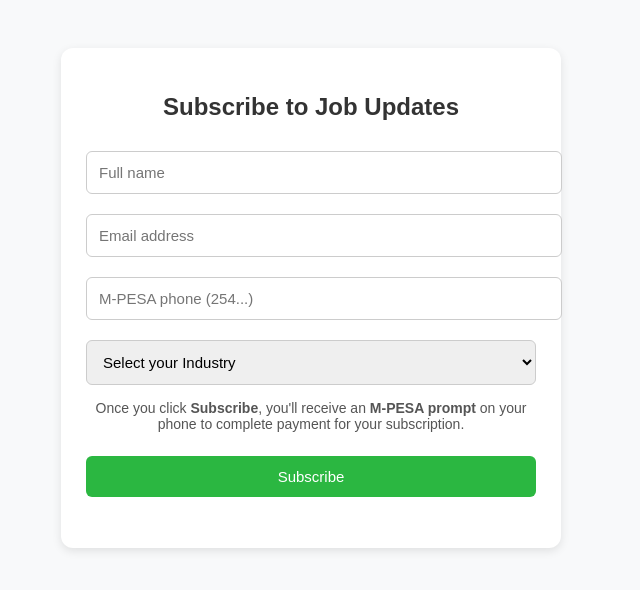
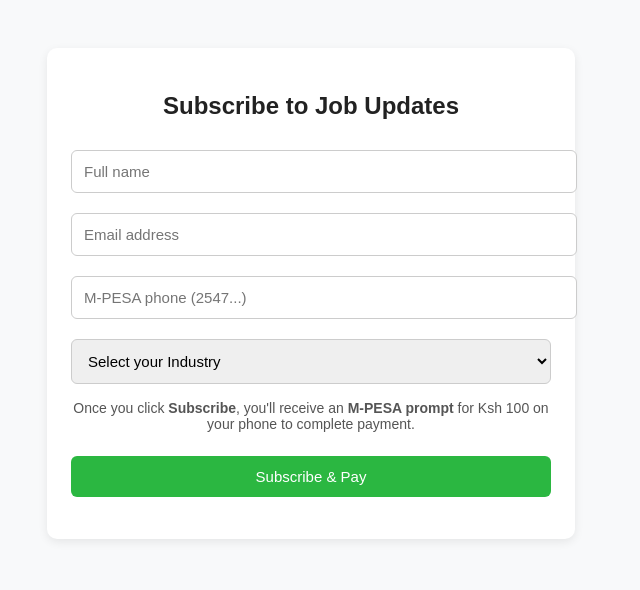
Before and after one commit to D3bbie100/job-updates-app, a website: page index.html in a window 1280 px wide. Shown: the whole page, without its empty margins (329-969 px from the left). Drawn offline with Linux system fonts and the light colour scheme.

Commit message:
Update index.html
code update

```diff
--- a/index.html
+++ b/index.html
@@ -1,68 +1,25 @@
 <!DOCTYPE html>
 <html lang="en">
   <head>
-    <meta charset="UTF-8" />
-    <meta name="viewport" content="width=device-width, initial-scale=1.0" />
+    <meta charset="utf-8" />
+    <meta name="viewport" content="width=device-width,initial-scale=1" />
     <title>Subscribe to Job Updates</title>
     <style>
-      body {
-        font-family: Arial, sans-serif;
-        background: #f8f9fa;
-        padding: 40px;
-      }
-      form {
-        max-width: 450px;
-        margin: auto;
-        background: white;
-        padding: 25px;
-        border-radius: 12px;
-        box-shadow: 0 3px 10px rgba(0, 0, 0, 0.1);
-      }
-      h2 {
-        text-align: center;
-        color: #333;
-      }
-      input,
-      select,
-      button {
-        width: 100%;
-        padding: 12px;
-        margin: 10px 0;
-        border: 1px solid #ccc;
-        border-radius: 6px;
-        font-size: 15px;
-      }
-      button {
-        background: #2bb741;
-        color: white;
-        border: none;
-        cursor: pointer;
-        transition: 0.3s;
-      }
-      button:hover {
-        background: #239f39;
-      }
-      #message {
-        text-align: center;
-        margin-top: 10px;
-        color: #555;
-      }
-      p.notice {
-        font-size: 14px;
-        color: #555;
-        margin-top: 5px;
-        text-align: center;
-      }
+      body { font-family: Arial, sans-serif; background:#f8f9fa; padding:40px; }
+      form { max-width:480px; margin:auto; background:#fff; padding:24px; border-radius:10px; box-shadow:0 3px 10px rgba(0,0,0,0.08); }
+      h2 { text-align:center; color:#222; }
+      input, select, button { width:100%; padding:12px; margin:10px 0; border-radius:6px; border:1px solid #ccc; font-size:15px; }
+      button { background:#2bb741; color:#fff; border:none; cursor:pointer; }
+      p.notice { font-size:14px; color:#555; text-align:center; margin-top:6px; }
+      #message { text-align:center; margin-top:8px; color:#333; }
     </style>
   </head>
   <body>
     <form id="subscribeForm">
       <h2>Subscribe to Job Updates</h2>
-
-      <input type="text" id="name" placeholder="Full name" required />
-      <input type="email" id="email" placeholder="Email address" required />
-      <input type="tel" id="phone" placeholder="M-PESA phone (254...)" required />
-
+      <input id="name" placeholder="Full name" required />
+      <input id="email" type="email" placeholder="Email address" required />
+      <input id="phone" placeholder="M-PESA phone (2547...)" required />
       <select id="industry" required>
         <option value="">Select your Industry</option>
         <option value="technology">Technology</option>
@@ -76,38 +33,32 @@
         <option value="unskilled_and_administrative">Unskilled and Administrative</option>
         <option value="supply_chain_and_procurement">Supply Chain, Procurement and Others</option>
       </select>
-
-      <p class="notice">
-        Once you click <strong>Subscribe</strong>, you'll receive an <strong>M‑PESA prompt</strong>
-        on your phone to complete payment for your subscription.
-      </p>
-
-      <button type="submit">Subscribe</button>
-      <p id="message"></p>
+      <p class="notice">Once you click <strong>Subscribe</strong>, you'll receive an <strong>M‑PESA prompt</strong> for Ksh 100 on your phone to complete payment.</p>
+      <button type="submit">Subscribe & Pay</button>
+      <div id="message"></div>
     </form>
-
     <script>
-      document
-        .getElementById("subscribeForm")
-        .addEventListener("submit", async (e) => {
-          e.preventDefault();
-
-          const data = {
-            name: document.getElementById("name").value,
-            email: document.getElementById("email").value,
-            phone: document.getElementById("phone").value,
-            industry: document.getElementById("industry").value,
-          };
-
-          const res = await fetch("/subscribe", {
-            method: "POST",
-            headers: { "Content-Type": "application/json" },
-            body: JSON.stringify(data),
+      const form = document.getElementById('subscribeForm');
+      form.addEventListener('submit', async (e) => {
+        e.preventDefault();
+        const name = document.getElementById('name').value.trim();
+        const email = document.getElementById('email').value.trim();
+        const phone = document.getElementById('phone').value.trim();
+        const industry = document.getElementById('industry').value;
+        document.getElementById('message').textContent = 'Sending payment prompt...';
+        try {
+          const resp = await fetch('/subscribe', {
+            method: 'POST',
+            headers: { 'Content-Type':'application/json' },
+            body: JSON.stringify({ name, email, phone, industry })
           });
-
-          const msg = await res.json();
-          document.getElementById("message").textContent = msg.message;
-        });
+          const data = await resp.json();
+          document.getElementById('message').textContent = data.message || 'Check your phone for an M-PESA prompt.';
+        } catch (err) {
+          document.getElementById('message').textContent = 'Error initiating payment. Try again.';
+          console.error(err);
+        }
+      });
     </script>
   </body>
 </html>
```
